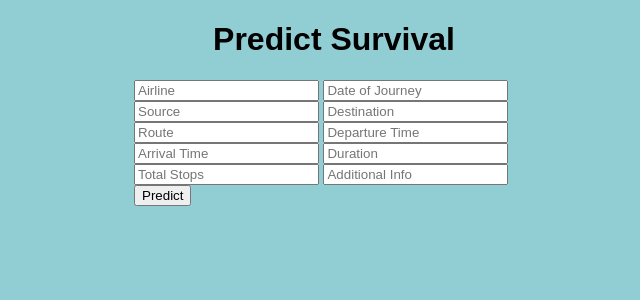
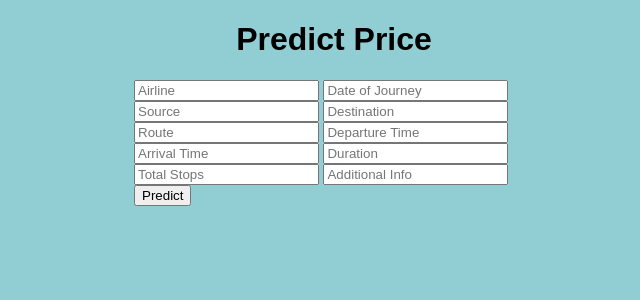
Before and after one commit to Resham-Sundar/FlightFarePred, a Flask app: page / in a window 1280 px wide. Shown: the top 300 px of the page, without its empty margins (306-946 px from the left). Run offline with Flask 2, Linux system fonts and the light colour scheme.

Commit message:
Update index.html

```diff
--- a/templates/index.html
+++ b/templates/index.html
@@ -2,13 +2,13 @@
 
 {% block head %}
 
-<title>Search Page</title>
+<title>Flight Fare Price</title>
 <link rel="stylesheet" href="{{ url_for('static', filename='css/style.css') }}">
 {% endblock %}
 
 {% block body %}
 <div class="content">
-    <h1 style="text-align: center">Predict Survival</h1>
+    <h1 style="text-align: center">Predict Price</h1>
 
     <div class="form">
         <form action="/predict" method="POST">
```
